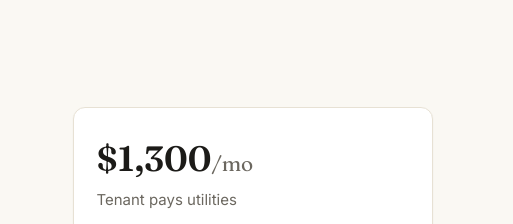
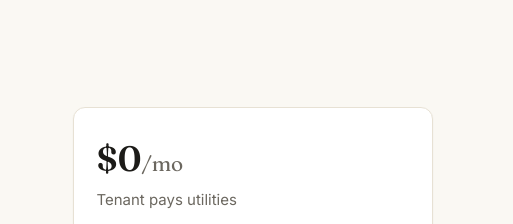
Before and after one commit to RahmatSaeedi/havenNest, an Astro site: page /properties/basement-suite-4b in a window 1280 px wide. Shown: the part 1720-1944 px from the top of the page, 767-1280 px from the left. Built offline with nearby package versions, Linux system fonts and the light colour scheme; Astro itself is replaced by a stand-in of ours.

Commit message:
Update Unit “basement-suite-4b”

```diff
--- a/src/content/properties/basement-suite-4b.md
+++ b/src/content/properties/basement-suite-4b.md
@@ -6,7 +6,7 @@ status: rented
 beds: 2
 baths: 1
 sqft: 685
-rent: 1300
+rent: 0
 garagePrice: 100
 garageAvailable: true
 utilitiesNote: Tenant pays utilities
```
